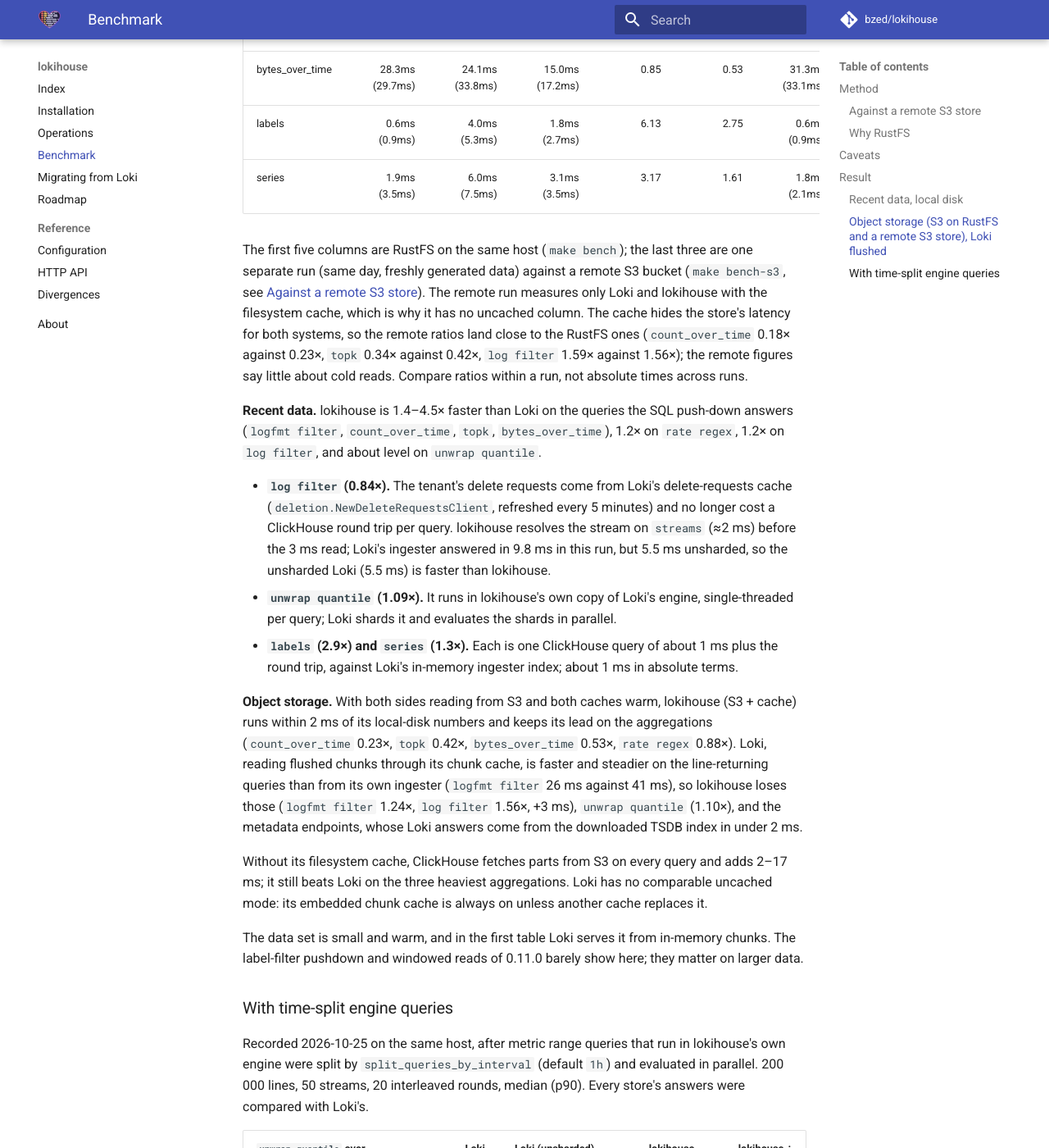
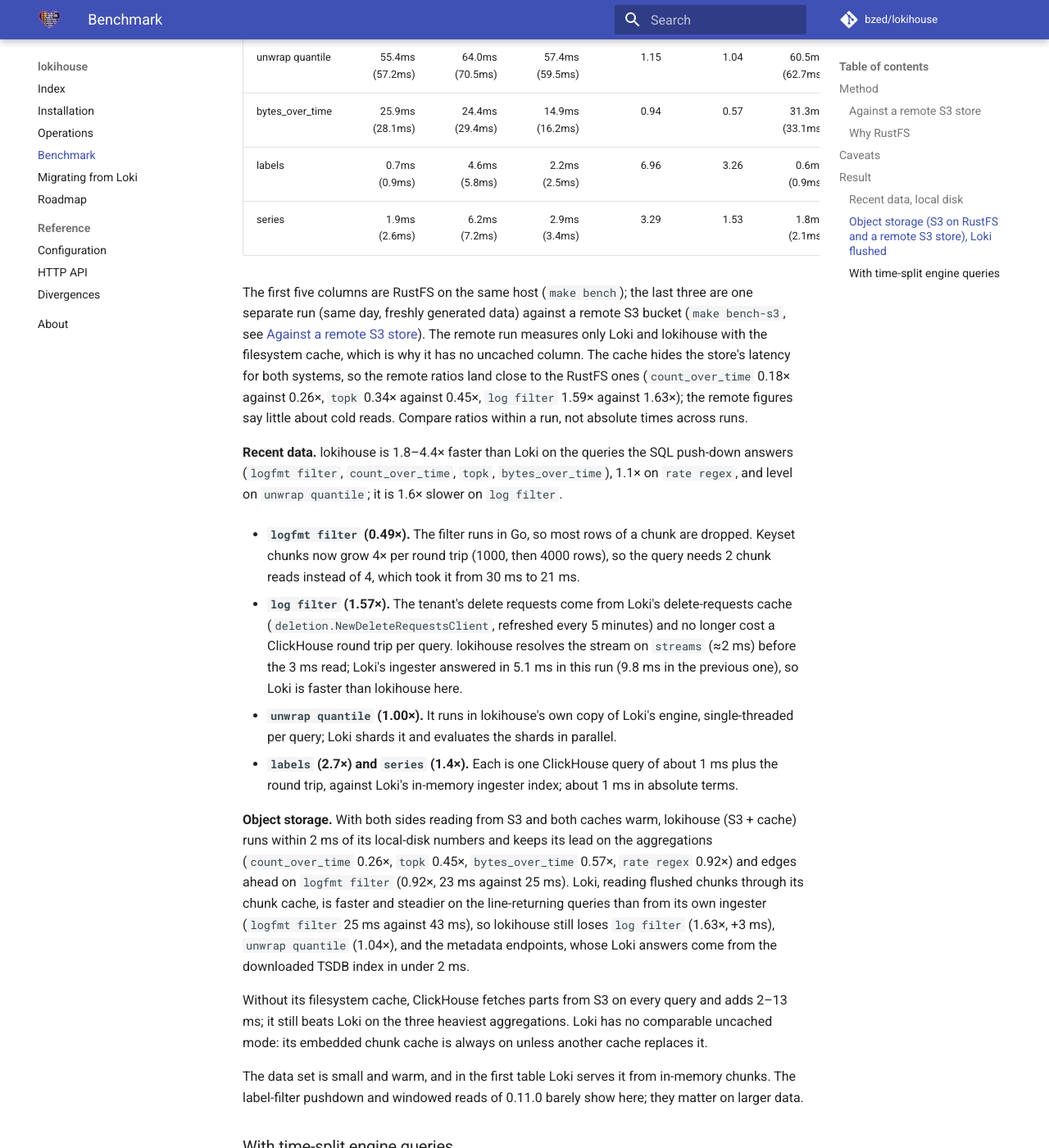
Before and after one commit to bzed/lokihouse, an MkDocs documentation site: the page built from docs/benchmark.md, in a window 1280 px wide and 1400 px high, scrolled down 4153 px. Shown: the whole window at 82% size. Built offline with MkDocs 1.6.1 and Material for MkDocs 9.7.7, drawn with Linux system fonts in a browser that asks for light colours; comment, search, counter and statistics services are not loaded; some of the changed text lies outside the part shown.

Commit message:
docs: record benchmark with growing keyset chunks
Co-Authored-By: Claude Sonnet 5.5 <noreply@anthropic.com>

```diff
--- a/docs/benchmark.md
+++ b/docs/benchmark.md
@@ -114,9 +114,11 @@ against it unchanged.
 
 ## Result
 
-Recorded 2026-10-28 on the environment above, from `main`: one run of
-`make bench`, 200 000 lines, 50 streams, 20 interleaved rounds, with 3 active
-ClickHouse parts per store at timing start.
+Recorded 2026-10-28 on the environment above, from `main` with growing keyset
+chunks: one run of `make bench`, 200 000 lines, 50 streams, 20 interleaved
+rounds, with 3 active ClickHouse parts per store at timing start. The remote
+S3 columns are from the earlier `make bench-s3` run (same day, before growing
+keyset chunks), not repeated here.
 
 Loki answering recent data from its ingester is the noisiest figure here: its
 `logfmt filter` median has ranged from 25 ms to 82 ms across sessions, with
@@ -128,29 +130,29 @@ Compare ratios within one table, not across sessions.
 
 | query | Loki | Loki (unsharded) | lokihouse | lokihouse ÷ Loki |
 |---|---:|---:|---:|---:|
-| log filter | 9.8ms (11.6ms) | 5.5ms (6.3ms) | 8.3ms (8.7ms) | 0.84 |
-| logfmt filter | 40.5ms (44.0ms) | 40.3ms (41.3ms) | 30.2ms (31.2ms) | 0.74 |
-| count_over_time | 59.3ms (62.6ms) | 77.1ms (79.8ms) | 12.8ms (14.1ms) | 0.22 |
-| rate regex | 15.7ms (16.4ms) | 19.7ms (21.0ms) | 12.7ms (14.2ms) | 0.81 |
-| topk | 29.1ms (30.8ms) | 38.0ms (38.9ms) | 11.1ms (12.1ms) | 0.38 |
-| unwrap quantile | 55.0ms (56.7ms) | 74.2ms (75.8ms) | 59.7ms (62.3ms) | 1.09 |
-| bytes_over_time | 30.0ms (32.7ms) | 38.1ms (39.7ms) | 14.6ms (16.0ms) | 0.49 |
-| labels | 0.6ms (0.9ms) | 0.6ms (0.7ms) | 1.7ms (2.5ms) | 2.85 |
-| series | 2.1ms (2.5ms) | 0.8ms (1.1ms) | 2.7ms (3.3ms) | 1.26 |
+| log filter | 5.1ms (6.3ms) | 5.7ms (6.4ms) | 8.1ms (8.9ms) | 1.57 |
+| logfmt filter | 43.2ms (46.2ms) | 44.3ms (49.7ms) | 21.1ms (23.0ms) | 0.49 |
+| count_over_time | 55.6ms (57.3ms) | 74.8ms (77.0ms) | 13.0ms (14.2ms) | 0.23 |
+| rate regex | 14.9ms (15.8ms) | 18.9ms (20.0ms) | 12.9ms (14.0ms) | 0.87 |
+| topk | 27.4ms (28.9ms) | 37.0ms (38.1ms) | 11.7ms (12.6ms) | 0.43 |
+| unwrap quantile | 57.3ms (58.9ms) | 80.5ms (84.5ms) | 57.5ms (60.2ms) | 1.00 |
+| bytes_over_time | 27.6ms (28.4ms) | 36.7ms (38.4ms) | 14.8ms (15.8ms) | 0.54 |
+| labels | 0.8ms (1.0ms) | 0.7ms (0.9ms) | 2.1ms (2.6ms) | 2.69 |
+| series | 2.0ms (2.8ms) | 0.8ms (1.1ms) | 2.8ms (3.3ms) | 1.36 |
 
 ### Object storage (S3 on RustFS and a remote S3 store), Loki flushed
 
 | query | Loki S3 | lokihouse S3 | lokihouse S3 + cache | S3 ÷ Loki | S3 + cache ÷ Loki | Loki, remote S3 | lokihouse + cache, remote S3 | ÷ Loki, remote |
 |---|---:|---:|---:|---:|---:|---:|---:|---:|
-| log filter | 5.3ms (6.4ms) | 15.3ms (17.6ms) | 8.3ms (9.0ms) | 2.89 | 1.56 | 4.9ms (5.9ms) | 7.8ms (9.1ms) | 1.59 |
-| logfmt filter | 26.1ms (27.9ms) | 49.5ms (54.4ms) | 32.3ms (34.0ms) | 1.90 | 1.24 | 26.1ms (27.3ms) | 33.4ms (34.9ms) | 1.28 |
-| count_over_time | 56.9ms (58.5ms) | 22.8ms (28.1ms) | 13.1ms (15.1ms) | 0.40 | 0.23 | 65.1ms (67.0ms) | 11.5ms (13.4ms) | 0.18 |
-| rate regex | 15.1ms (16.9ms) | 21.9ms (34.4ms) | 13.2ms (14.2ms) | 1.45 | 0.88 | 17.0ms (18.2ms) | 12.9ms (14.4ms) | 0.76 |
-| topk | 28.3ms (29.4ms) | 20.1ms (23.0ms) | 11.8ms (12.5ms) | 0.71 | 0.42 | 31.8ms (33.0ms) | 10.8ms (12.0ms) | 0.34 |
-| unwrap quantile | 53.0ms (55.0ms) | 65.6ms (68.8ms) | 58.2ms (59.6ms) | 1.24 | 1.10 | 60.5ms (62.7ms) | 62.7ms (65.4ms) | 1.04 |
-| bytes_over_time | 28.3ms (29.7ms) | 24.1ms (33.8ms) | 15.0ms (17.2ms) | 0.85 | 0.53 | 31.3ms (33.1ms) | 13.5ms (15.3ms) | 0.43 |
-| labels | 0.6ms (0.9ms) | 4.0ms (5.3ms) | 1.8ms (2.7ms) | 6.13 | 2.75 | 0.6ms (0.9ms) | 1.7ms (2.0ms) | 3.06 |
-| series | 1.9ms (3.5ms) | 6.0ms (7.5ms) | 3.1ms (3.5ms) | 3.17 | 1.61 | 1.8ms (2.1ms) | 2.5ms (3.1ms) | 1.37 |
+| log filter | 5.2ms (6.6ms) | 15.5ms (16.8ms) | 8.5ms (9.0ms) | 2.97 | 1.63 | 4.9ms (5.9ms) | 7.8ms (9.1ms) | 1.59 |
+| logfmt filter | 24.9ms (26.2ms) | 36.2ms (39.0ms) | 23.0ms (24.4ms) | 1.45 | 0.92 | 26.1ms (27.3ms) | 33.4ms (34.9ms) | 1.28 |
+| count_over_time | 52.6ms (54.1ms) | 22.3ms (32.1ms) | 13.4ms (15.5ms) | 0.42 | 0.26 | 65.1ms (67.0ms) | 11.5ms (13.4ms) | 0.18 |
+| rate regex | 14.1ms (15.3ms) | 21.5ms (53.0ms) | 13.0ms (13.8ms) | 1.52 | 0.92 | 17.0ms (18.2ms) | 12.9ms (14.4ms) | 0.76 |
+| topk | 26.2ms (27.2ms) | 19.1ms (20.6ms) | 11.9ms (13.2ms) | 0.73 | 0.45 | 31.8ms (33.0ms) | 10.8ms (12.0ms) | 0.34 |
+| unwrap quantile | 55.4ms (57.2ms) | 64.0ms (70.5ms) | 57.4ms (59.5ms) | 1.15 | 1.04 | 60.5ms (62.7ms) | 62.7ms (65.4ms) | 1.04 |
+| bytes_over_time | 25.9ms (28.1ms) | 24.4ms (29.4ms) | 14.9ms (16.2ms) | 0.94 | 0.57 | 31.3ms (33.1ms) | 13.5ms (15.3ms) | 0.43 |
+| labels | 0.7ms (0.9ms) | 4.6ms (5.8ms) | 2.2ms (2.5ms) | 6.96 | 3.26 | 0.6ms (0.9ms) | 1.7ms (2.0ms) | 3.06 |
+| series | 1.9ms (2.6ms) | 6.2ms (7.2ms) | 2.9ms (3.4ms) | 3.29 | 1.53 | 1.8ms (2.1ms) | 2.5ms (3.1ms) | 1.37 |
 
 The first five columns are RustFS on the same host (`make bench`); the last
 three are one separate run (same day, freshly generated data) against a remote S3
@@ -158,40 +160,46 @@ bucket (`make bench-s3`, see [Against a remote S3 store](#against-a-remote-s3-st
 The remote run measures only Loki and lokihouse with the filesystem cache,
 which is why it has no uncached column. The cache hides the store's latency
 for both systems, so the remote ratios land close to the RustFS ones
-(`count_over_time` 0.18× against 0.23×, `topk` 0.34× against 0.42×,
-`log filter` 1.59× against 1.56×); the remote figures say little about cold
+(`count_over_time` 0.18× against 0.26×, `topk` 0.34× against 0.45×,
+`log filter` 1.59× against 1.63×); the remote figures say little about cold
 reads. Compare ratios within a run, not absolute times across runs.
 
-**Recent data.** lokihouse is 1.4–4.5× faster than Loki on the queries the
+**Recent data.** lokihouse is 1.8–4.4× faster than Loki on the queries the
 SQL push-down answers (`logfmt filter`, `count_over_time`, `topk`,
-`bytes_over_time`), 1.2× on `rate regex`, 1.2× on `log filter`, and about
-level on `unwrap quantile`.
+`bytes_over_time`), 1.1× on `rate regex`, and level on `unwrap quantile`;
+it is 1.6× slower on `log filter`.
 
-- **`log filter` (0.84×).** The tenant's delete requests come from Loki's
+- **`logfmt filter` (0.49×).** The filter runs in Go, so most rows of a chunk
+  are dropped. Keyset chunks now grow 4× per round trip (1000, then 4000 rows),
+  so the query needs 2 chunk reads instead of 4, which took it from 30 ms to
+  21 ms.
+
+- **`log filter` (1.57×).** The tenant's delete requests come from Loki's
   delete-requests cache (`deletion.NewDeleteRequestsClient`, refreshed every
   5 minutes) and no longer cost a ClickHouse round trip per query. lokihouse
   resolves the stream on `streams` (≈2 ms) before the 3 ms read; Loki's
-  ingester answered in 9.8 ms in this run, but 5.5 ms unsharded, so the
-  unsharded Loki (5.5 ms) is faster than lokihouse.
-- **`unwrap quantile` (1.09×).** It runs in lokihouse's own copy of Loki's
+  ingester answered in 5.1 ms in this run (9.8 ms in the previous one), so
+  Loki is faster than lokihouse here.
+- **`unwrap quantile` (1.00×).** It runs in lokihouse's own copy of Loki's
   engine, single-threaded per query; Loki shards it and evaluates the shards
   in parallel.
-- **`labels` (2.9×) and `series` (1.3×).** Each is one ClickHouse query of
+- **`labels` (2.7×) and `series` (1.4×).** Each is one ClickHouse query of
   about 1 ms plus the round trip, against Loki's in-memory ingester index;
   about 1 ms in absolute terms.
 
 **Object storage.** With both sides reading from S3 and both caches warm,
 lokihouse (S3 + cache) runs within 2 ms of its local-disk numbers and keeps
-its lead on the aggregations (`count_over_time` 0.23×, `topk` 0.42×,
-`bytes_over_time` 0.53×, `rate regex` 0.88×). Loki, reading flushed chunks
+its lead on the aggregations (`count_over_time` 0.26×, `topk` 0.45×,
+`bytes_over_time` 0.57×, `rate regex` 0.92×) and edges ahead on
+`logfmt filter` (0.92×, 23 ms against 25 ms). Loki, reading flushed chunks
 through its chunk cache, is faster and steadier on the line-returning
-queries than from its own ingester (`logfmt filter` 26 ms against 41 ms), so
-lokihouse loses those (`logfmt filter` 1.24×, `log filter` 1.56×, +3 ms),
-`unwrap quantile` (1.10×), and the metadata endpoints, whose Loki answers
-come from the downloaded TSDB index in under 2 ms.
+queries than from its own ingester (`logfmt filter` 25 ms against 43 ms), so
+lokihouse still loses `log filter` (1.63×, +3 ms), `unwrap quantile`
+(1.04×), and the metadata endpoints, whose Loki answers come from the
+downloaded TSDB index in under 2 ms.
 
 Without its filesystem cache, ClickHouse fetches parts from S3 on every
-query and adds 2–17 ms; it still beats Loki on the three heaviest
+query and adds 2–13 ms; it still beats Loki on the three heaviest
 aggregations. Loki has no comparable uncached mode: its embedded chunk cache
 is always on unless another cache replaces it.
 
```
Also changed, not shown: README.md (+18 -18 lines).
